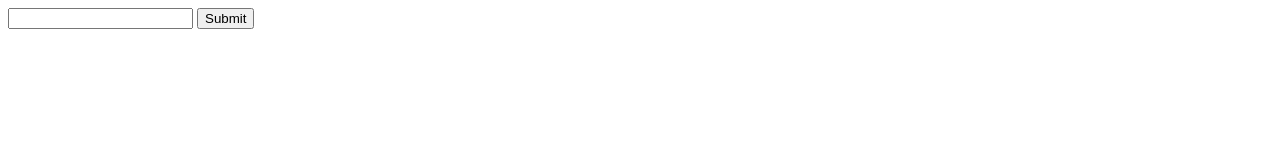
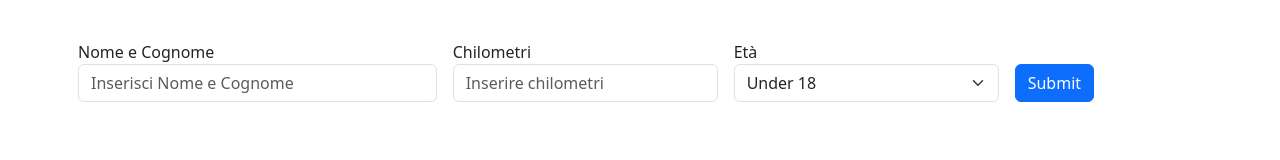
Before and after one commit to Pietroo03/js-biglietto-treno-form, a plain HTML site: page index.html in a window 1280 px wide. Drawn offline with nearby package versions, Linux system fonts and the light colour scheme.

Commit message:
add form on HTML doc. add variables to js

```diff
--- a/index.html
+++ b/index.html
@@ -1,19 +1,49 @@
 <!DOCTYPE html>
 <html lang="en">
+
 <head>
     <meta charset="UTF-8">
     <meta name="viewport" content="width=device-width, initial-scale=1.0">
     <title>Document</title>
+
+    <link href="https://cdn.jsdelivr.net/npm/bootstrap@5.3.3/dist/css/bootstrap.min.css" rel="stylesheet"
+        integrity="sha384-QWTKZyjpPEjISv5WaRU9OFeRpok6YctnYmDr5pNlyT2bRjXh0JMhjY6hW+ALEwIH" crossorigin="anonymous">
 </head>
+
 <body>
 
-    <form action="">
-        <input id="kms" type="text">
-        <button type="submit" id="button">Submit</button>
-    </form>
+    <div class="container py-4">
+        <div class="row">
+            <form class="row gy-2 gx-3 justify-content-center align-items-end">
+                <div class="col-4">
+                  <label class="" for="nameSurname">Nome e Cognome</label>
+                  <input type="text" class="form-control" id="nameSurname" placeholder="Inserisci Nome e Cognome">
+                </div>
+                <div class="col-3">
+                  <label class="" for="kms">Chilometri</label>
+                  <div class="input-group">
+                    <input type="text" class="form-control" id="kms" placeholder="Inserire chilometri">
+                  </div>
+                </div>
+                <div class="col-3">
+                  <label class="" for="age">Età</label>
+                  <select class="form-select" id="age">
+                    <option selected value="under 18">Under 18</option>
+                    <option value="over 18">Over 18</option>
+                    <option value="over 65">Over 65</option>
+                  </select>
+                </div>
+                <div class="col-2 ">
+                    <label for="" class="visually-hidden">dfgfdg</label>
+                  <button type="submit" class="btn btn-primary ">Submit</button>
+                </div>
+              </form>
+        </div>
+    </div>
 
 
 
     <script src="./main.js"></script>
 </body>
+
 </html>
--- a/main.js
+++ b/main.js
@@ -4,8 +4,10 @@ const formEl = document.querySelector('form')
 formEl.addEventListener('submit', function (e) {
     e.preventDefault()
 
+    const nameSurname = e.target.nameSurname.value
     const kms = e.target.kms.value
-    console.log(kms);
+    const age = e.target.age.value
+    console.log(nameSurname, kms, age);
 })
 
 
```
